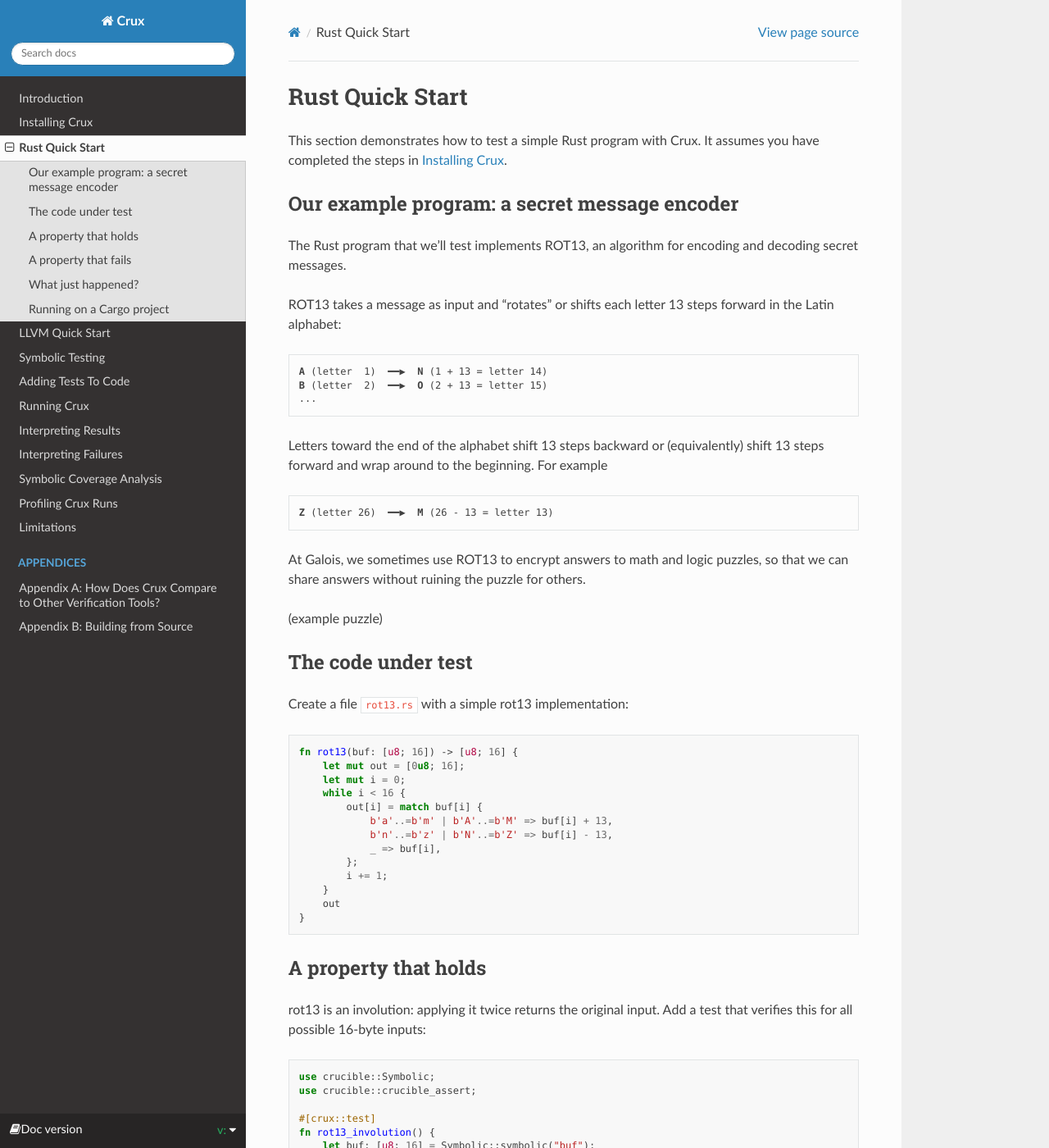
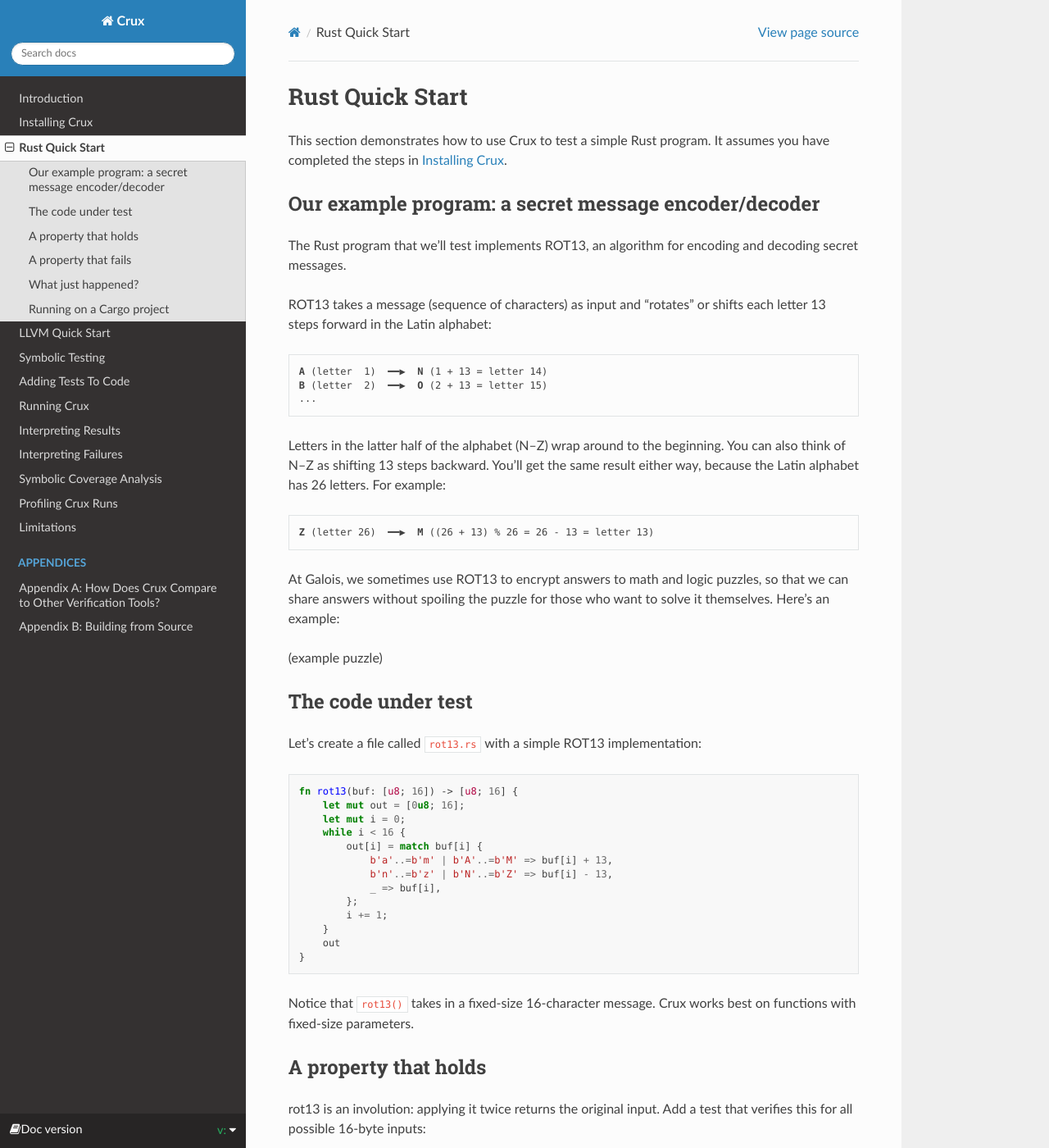
Before and after one commit to GaloisInc/crux, a Sphinx documentation site: the page built from docs/rust-quick-start.rst, in a window 1280 px wide and 1400 px high. Shown: the whole window at 82% size. Built offline with Sphinx 7.4.7 and the Read the Docs theme 3.1.0, drawn with Linux system fonts in a browser that asks for light colours.

Commit message:
flesh out ROT13 example

```diff
--- a/docs/rust-quick-start.rst
+++ b/docs/rust-quick-start.rst
@@ -1,13 +1,13 @@
 Rust Quick Start
 ================
 
-This section demonstrates how to test a simple Rust program with Crux. It assumes you have completed the steps in :doc:`installation`.
+This section demonstrates how to use Crux to test a simple Rust program. It assumes you have completed the steps in :doc:`installation`.
 
-Our example program: a secret message encoder
----------------------------------------------
+Our example program: a secret message encoder/decoder
+-----------------------------------------------------
 The Rust program that we'll test implements ROT13, an algorithm for encoding and decoding secret messages.
 
-ROT13 takes a message as input and "rotates" or shifts each letter 13 steps forward in the Latin alphabet:
+ROT13 takes a message (sequence of characters) as input and "rotates" or shifts each letter 13 steps forward in the Latin alphabet:
 
 .. parsed-literal::
 
@@ -15,13 +15,13 @@ ROT13 takes a message as input and "rotates" or shifts each letter 13 steps forw
    **B** (letter  2)  ━━▶  **O** (2 + 13 = letter 15)
    ...
 
-Letters toward the end of the alphabet shift 13 steps backward or (equivalently) shift 13 steps forward and wrap around to the beginning. For example
+Letters in the latter half of the alphabet (N--Z) wrap around to the beginning. You can also think of N--Z as shifting 13 steps backward. You'll get the same result either way, because the Latin alphabet has 26 letters. For example:
 
 .. parsed-literal::
 
-   **Z** (letter 26)  ━━▶  **M** (26 - 13 = letter 13)
+   **Z** (letter 26)  ━━▶  **M** ((26 + 13) % 26 = 26 - 13 = letter 13)
 
-At Galois, we sometimes use ROT13 to encrypt answers to math and logic puzzles, so that we can share answers without ruining the puzzle for others.
+At Galois, we sometimes use ROT13 to encrypt answers to math and logic puzzles, so that we can share answers without spoiling the puzzle for those who want to solve it themselves. Here's an example:
 
 (example puzzle)
 
@@ -29,7 +29,7 @@ At Galois, we sometimes use ROT13 to encrypt answers to math and logic puzzles,
 The code under test
 -------------------
 
-Create a file ``rot13.rs`` with a simple rot13 implementation:
+Let's create a file called ``rot13.rs`` with a simple ROT13 implementation:
 
 .. code-block:: rust
 
@@ -46,6 +46,8 @@ Create a file ``rot13.rs`` with a simple rot13 implementation:
        }
        out
    }
+
+Notice that ``rot13()`` takes in a fixed-size 16-character message. Crux works best on functions with fixed-size parameters.
 
 A property that holds
 ---------------------
```
